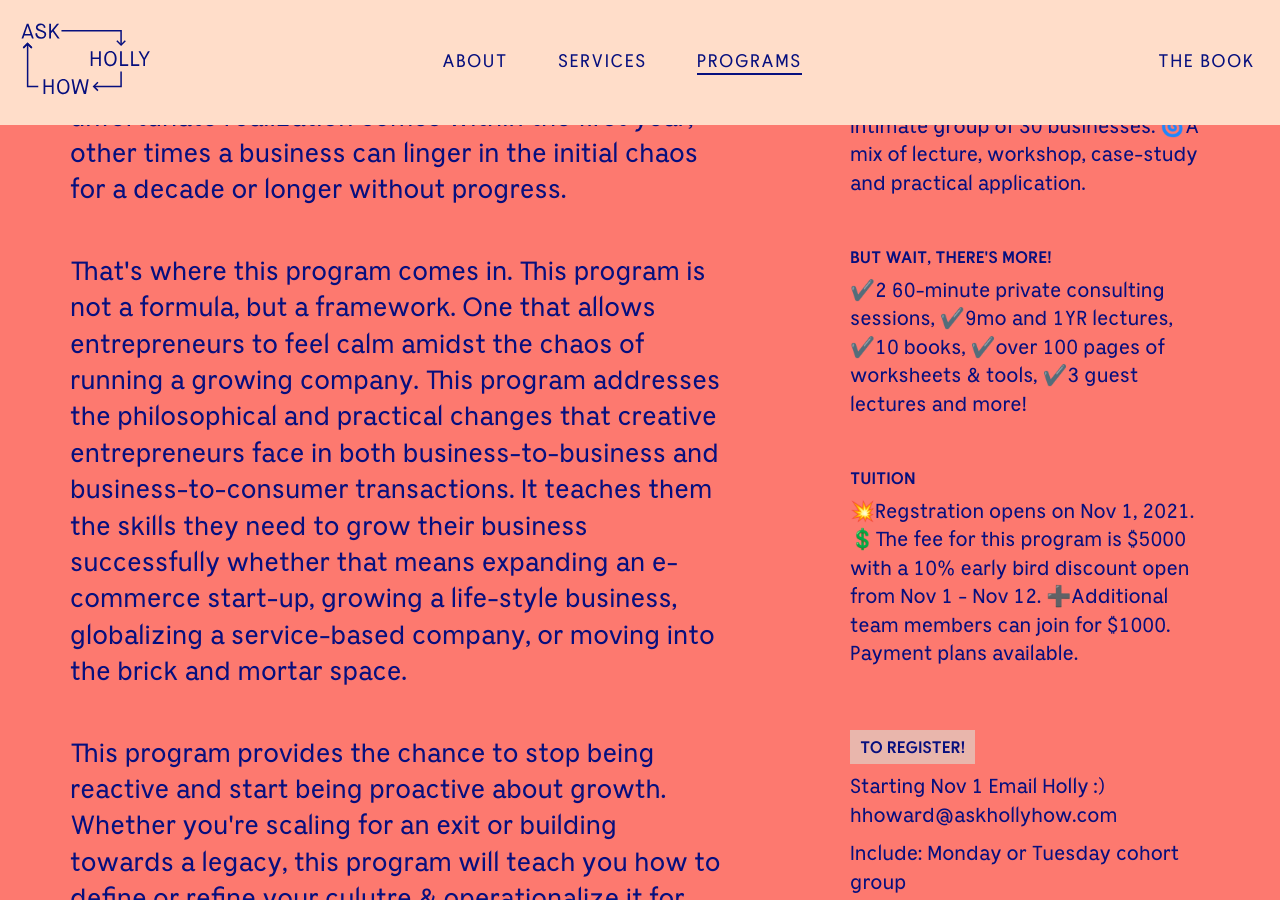
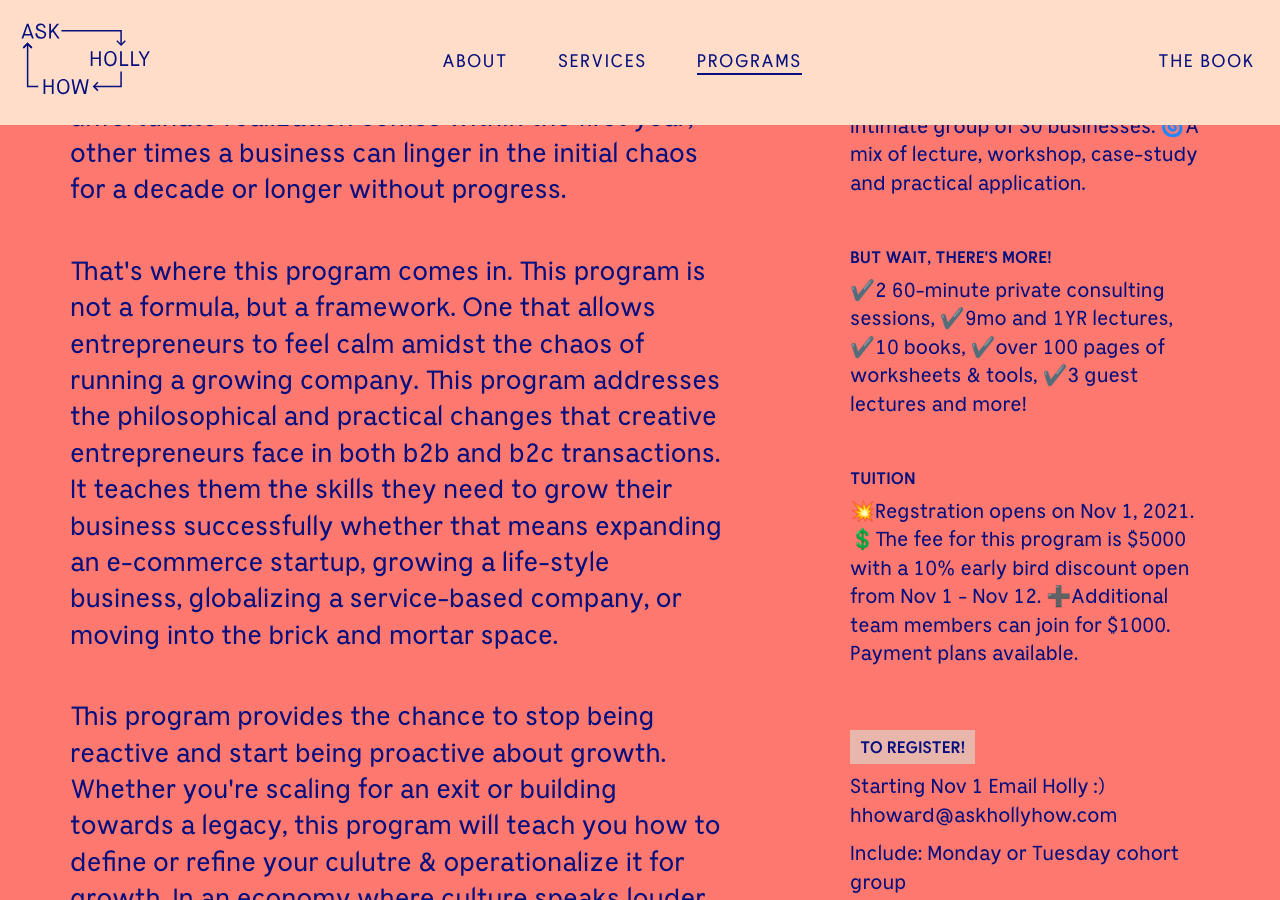
Before and after one commit to hollyhoward78/ask-holly-how, a Jekyll site: the page built from _pages/programs.md, in a window 1280 px wide and 900 px high, scrolled down 549 px. Built offline with Jekyll 4.4.1, drawn with Linux system fonts in a browser that asks for light colours; a script that is not in the unit is left out; comment, search, counter and statistics services are not loaded.

Commit message:
Update programs.html

```diff
--- a/_layouts/programs.html
+++ b/_layouts/programs.html
@@ -24,7 +24,7 @@ layout: base
               <img src="/images/home-growth.gif" class="img-responsive"/>
            </div> -->
           <p class="lead">Starting a business and growing one are two different things. Growing a business requires a totally different skill set than founding one. The tools and knowledge an entrepreneur may have used to launch their company are wholly different from what they’ll need to operate and scale it. Sometimes this unfortunate realization comes within the first year; other times a business can linger in the initial chaos for a decade or longer without progress. </p>
-          <p class="lead p-xs-t-1">That's where this program comes in. This program is not a formula, but a framework. One that allows entrepreneurs to feel calm amidst the chaos of running a growing company. This program addresses the philosophical and practical changes that creative entrepreneurs face in both business-to-business and business-to-consumer transactions. It teaches them the skills they need to grow their business successfully whether that means expanding an e-commerce start-up, growing a life-style business, globalizing a service-based company, or moving into the brick and mortar space.</p>
+          <p class="lead p-xs-t-1">That's where this program comes in. This program is not a formula, but a framework. One that allows entrepreneurs to feel calm amidst the chaos of running a growing company. This program addresses the philosophical and practical changes that creative entrepreneurs face in both b2b and b2c transactions. It teaches them the skills they need to grow their business successfully whether that means expanding an e-commerce startup, growing a life-style business, globalizing a service-based company, or moving into the brick and mortar space.</p>
           <p class="lead p-xs-t-1">This program provides the chance to stop being reactive and start being proactive about growth. Whether you're scaling for an exit or building towards a legacy, this program will teach you how to define or refine your culutre & operationalize it for growth. In an economy where culture speaks louder than brand and values create greater connections than algorithms, this is the program that puts you on the path to creative freedom, financial well-being, company cohesion, and community reciprocity.</p>
         </div>
         <div class="col-lg-4 col-lg-offset-1 col-md-4 m-lg-t-0 m-md-t-3 m-sm-t-3 m-xs-t-3">
```
